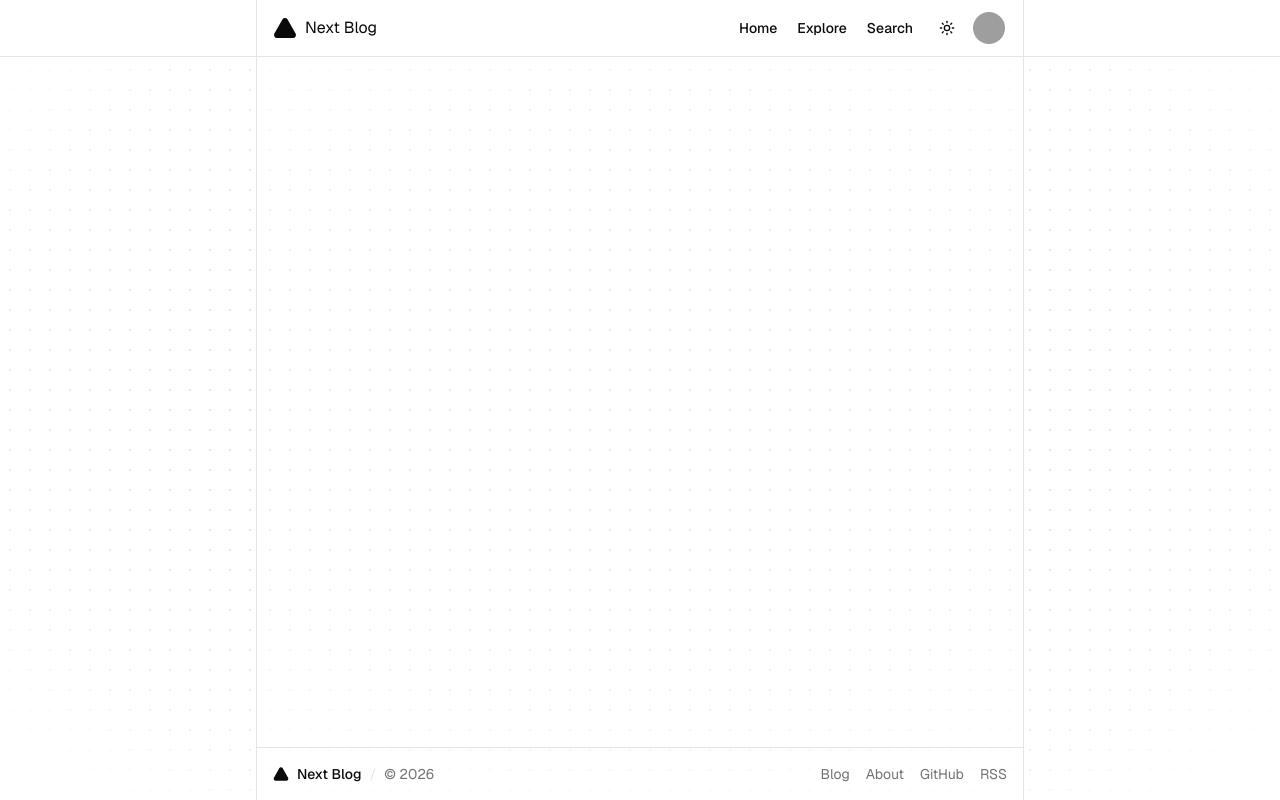
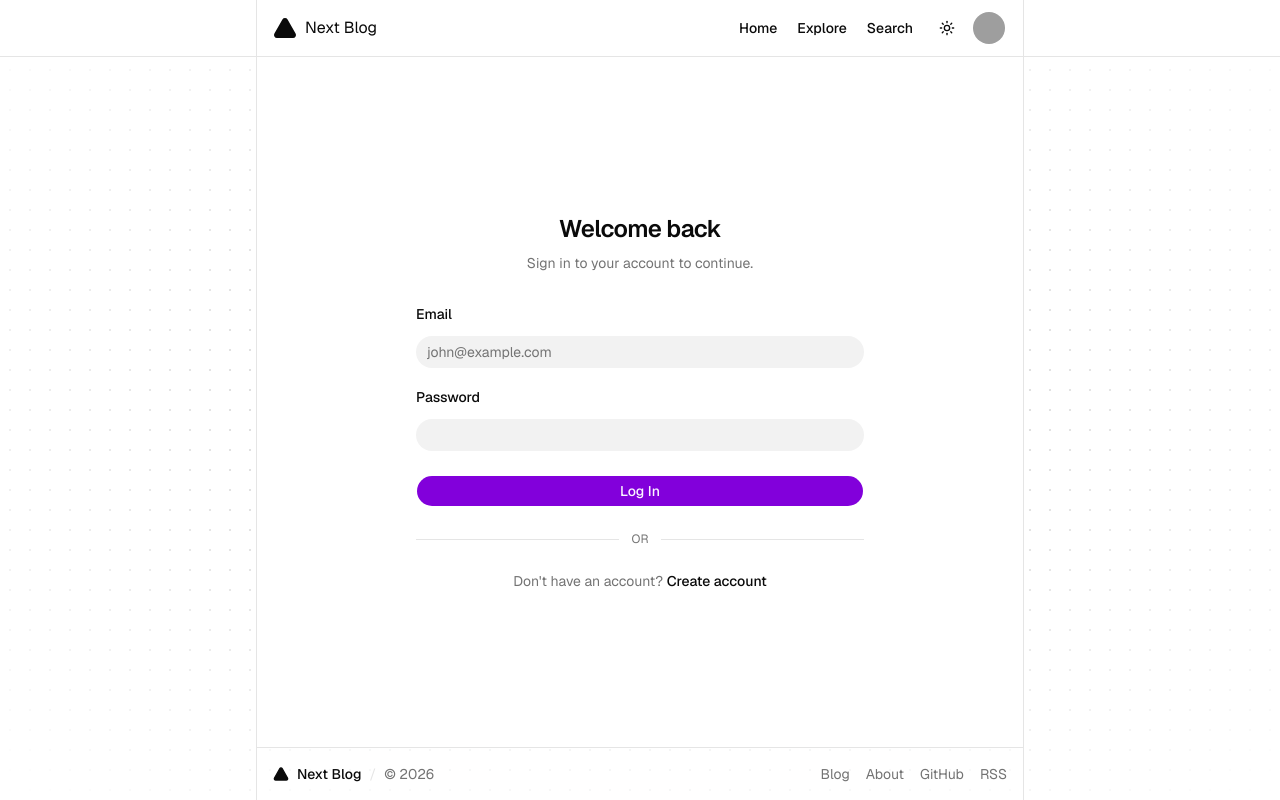
Before and after one commit to NicolasGhiggi/next-blog, a Next.js app in the folder apps/web/: page /login in a window 1280 px wide. Built offline with nearby package versions, Linux system fonts and the light colour scheme; grey boxes are pictures that could not be loaded.

Commit message:
Added login page, form and component

```diff
--- a/apps/web/app/(public)/layout.tsx
+++ b/apps/web/app/(public)/layout.tsx
@@ -13,7 +13,7 @@ const Layout: FC<Props> = ({ children }) => {
             <AppHeader />
             <DotBackground fade />
             <div className="relative mx-auto flex w-full max-w-screen flex-1 flex-col border-x bg-background/50 md:max-w-3xl">
-                <main className="flex-1">
+                <main className="flex-1 flex flex-col">
                     {children}
                 </main>
                 <AppFooter />
--- a/apps/web/app/(public)/login/page.tsx
+++ b/apps/web/app/(public)/login/page.tsx
@@ -1,6 +1,44 @@
+import Link from "next/link"
+import type { Metadata } from "next"
+import { LoginForm } from "@/components/form/login"
+
+export const metadata: Metadata = {
+    title: "Login",
+    description: "Log in to your account",
+}
+
 const Page = () => {
     return (
-        <div></div>
+        <div className="flex min-h-full flex-1 items-center justify-center px-4 py-12 sm:px-6 bg-background">
+            <div className="w-full max-w-md">
+                <div className="mb-8 text-center">
+                    <h1 className="text-2xl font-semibold tracking-tight">
+                        Welcome back
+                    </h1>
+                    <p className="mt-2 text-sm text-muted-foreground">
+                        Sign in to your account to continue.
+                    </p>
+                </div>
+
+                <LoginForm />
+
+                <div className="my-6 flex items-center gap-3">
+                    <div className="h-px flex-1 bg-border" />
+                    <span className="text-xs text-muted-foreground">OR</span>
+                    <div className="h-px flex-1 bg-border" />
+                </div>
+
+                <p className="text-center text-sm text-muted-foreground">
+                    Don't have an account?{" "}
+                    <Link
+                        href="/register"
+                        className="font-medium text-foreground underline-offset-4 hover:underline"
+                    >
+                        Create account
+                    </Link>
+                </p>
+            </div>
+        </div>
     )
 }
 
--- /dev/null
+++ b/apps/web/components/form/login.tsx
@@ -0,0 +1,69 @@
+"use client"
+
+import { useForm } from "react-hook-form"
+import { zodResolver } from "@hookform/resolvers/zod"
+import { toast } from "@workspace/ui/components/toast"
+import { Button } from "@workspace/ui/components/button"
+import { FieldGroup } from "@workspace/ui/components/field"
+import { FormTextField } from "@/components/ui/form-text-field"
+import { loginSchema, loginSchemaType } from "@/schemas/login"
+
+const LoginForm = () => {
+    const form = useForm<loginSchemaType>({
+        resolver: zodResolver(loginSchema),
+        defaultValues: {
+            email: "",
+            password: "",
+        },
+    })
+
+    const onSubmit = (data: loginSchemaType) => {
+        const id = toast.add({
+            title: "You submitted the following values:",
+            description: (
+                <pre className="bg-code text-code-foreground mt-2 w-[320px] overflow-x-auto rounded-md p-4">
+                    <code>{JSON.stringify(data, null, 2)}</code>
+                </pre>
+            ),
+            actionProps: {
+                children: "Undo",
+                onClick() {
+                    toast.close(id)
+                },
+            },
+        })
+    }
+
+    return (
+        <form id="form-login" onSubmit={form.handleSubmit(onSubmit)} noValidate>
+            <FieldGroup className="gap-5">
+                <FormTextField
+                    control={form.control}
+                    name="email"
+                    label="Email"
+                    type="email"
+                    placeholder="john@example.com"
+                    autoComplete="email"
+                />
+
+                <FormTextField
+                    control={form.control}
+                    name="password"
+                    label="Password"
+                    type="password"
+                    autoComplete="new-password"
+                />
+
+                <Button
+                    type="submit"
+                    className="mt-1 w-full"
+                    disabled={form.formState.isSubmitting}
+                >
+                    Log In
+                </Button>
+            </FieldGroup>
+        </form>
+    )
+}
+
+export { LoginForm }
--- a/apps/web/components/form/register.tsx
+++ b/apps/web/components/form/register.tsx
@@ -104,7 +104,7 @@ const RegisterForm = () => {
                     className="mt-1 w-full"
                     disabled={form.formState.isSubmitting}
                 >
-                    Create account
+                    Sign Up
                 </Button>
             </FieldGroup>
         </form>
--- /dev/null
+++ b/apps/web/schemas/login.ts
@@ -0,0 +1,16 @@
+import * as z from "zod"
+
+export const loginSchema = z.object({
+    email: z
+        .string()
+        .trim()
+        .toLowerCase()
+        .min(1, "Email is required")
+        .pipe(z.email("Please enter a valid email address")),
+    password: z
+        .string()
+        .trim()
+        .min(1, "Password is required"),
+})
+
+export type loginSchemaType = z.infer<typeof loginSchema>
```
